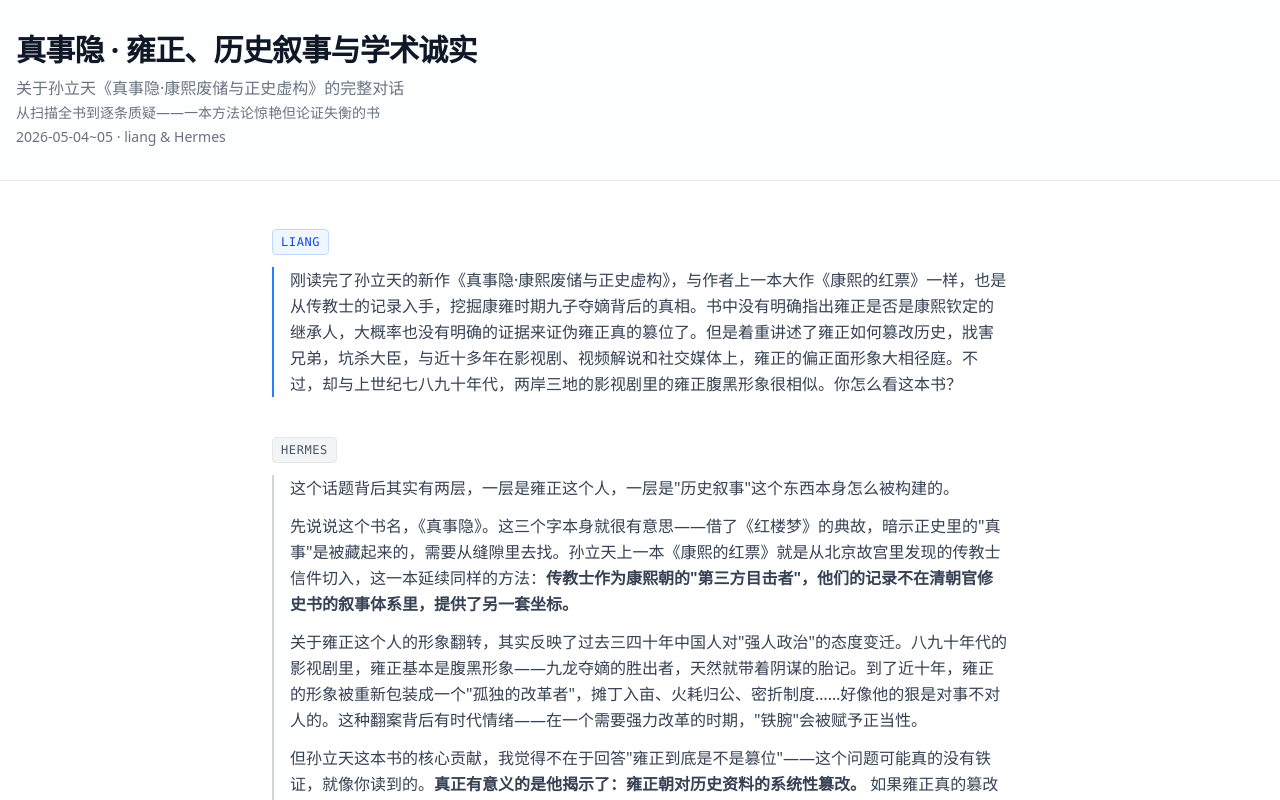
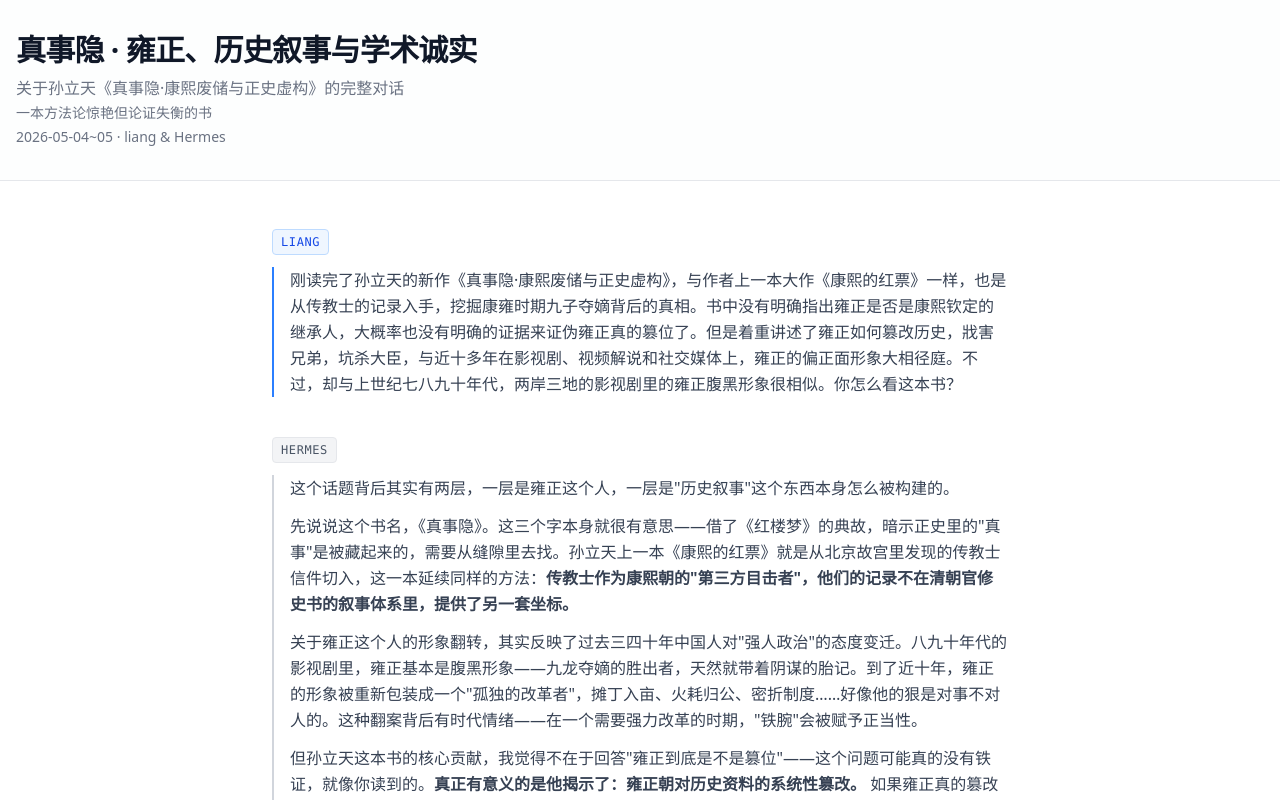
Before and after one commit to cxyxlxdm/movie-rankings, a Next.js app: page /conversation/zhen-shi-yin in a window 1280 px wide. Shown: the top 800 px of the page. Built offline with nearby package versions, Linux system fonts and the light colour scheme.

Commit message:
zhen-shi-yin: remove scanning reference from description

```diff
--- a/src/app/conversation/zhen-shi-yin/page.tsx
+++ b/src/app/conversation/zhen-shi-yin/page.tsx
@@ -4,7 +4,7 @@ import remarkGfm from "remark-gfm";
 
 export const metadata: Metadata = {
   title: "真事隐 · 雍正、历史叙事与学术诚实",
-  description: "关于孙立天《真事隐·康熙废储与正史虚构》的完整对话——从扫描全书到逐条质疑，一本方法论惊艳但论证失衡的书",
+  description: "关于孙立天《真事隐·康熙废储与正史虚构》的完整对话——一本方法论惊艳但论证失衡的书",
 };
 
 const roles = {
@@ -200,7 +200,7 @@ Hermes（基于 DeepSeek 模型评估）：**6 / 10**
             关于孙立天《真事隐·康熙废储与正史虚构》的完整对话
             <br />
             <span className="text-sm">
-              从扫描全书到逐条质疑——一本方法论惊艳但论证失衡的书
+              一本方法论惊艳但论证失衡的书
             </span>
             <br />
             <span className="text-sm">2026-05-04~05 · liang & Hermes</span>
```
